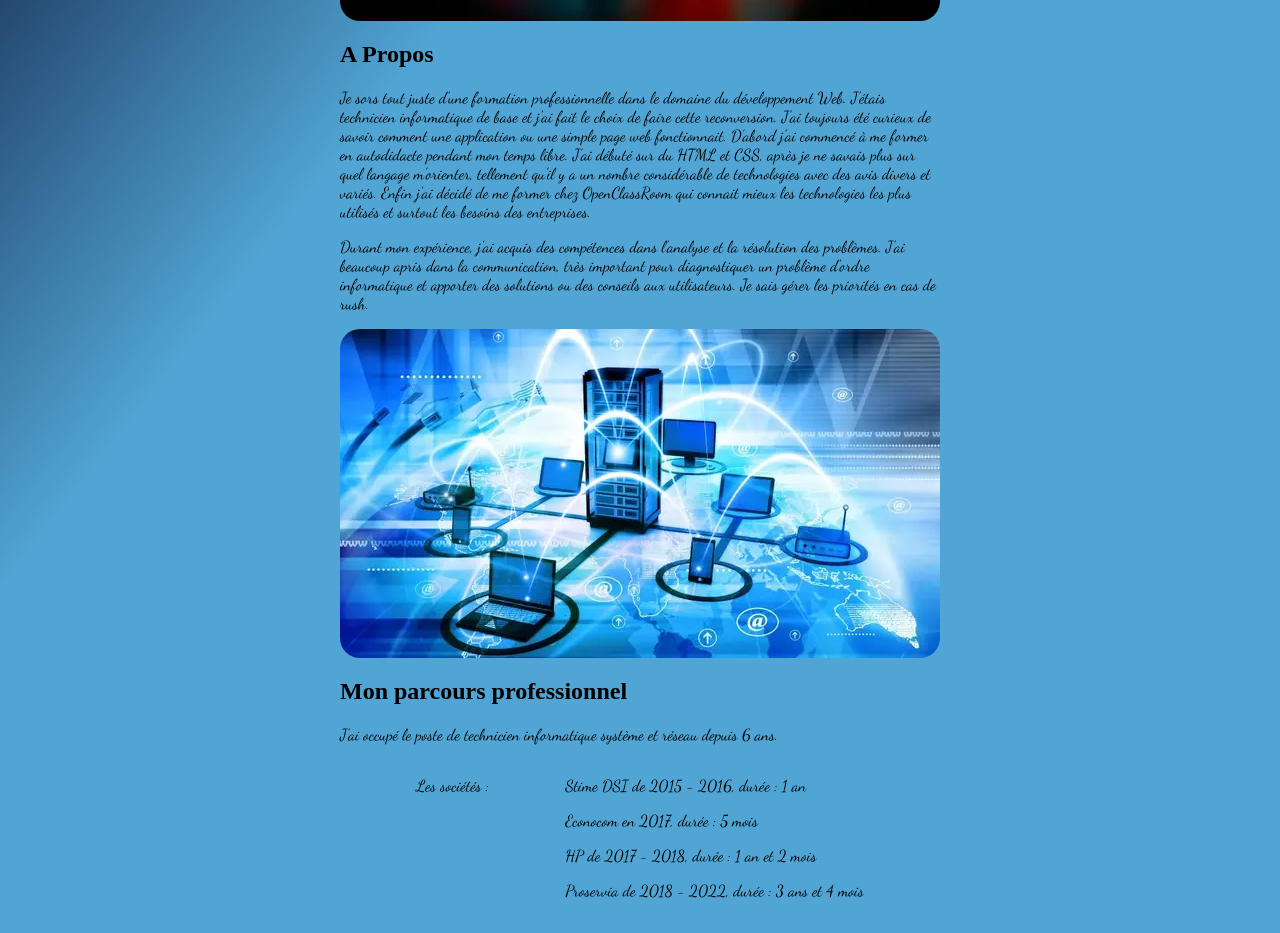
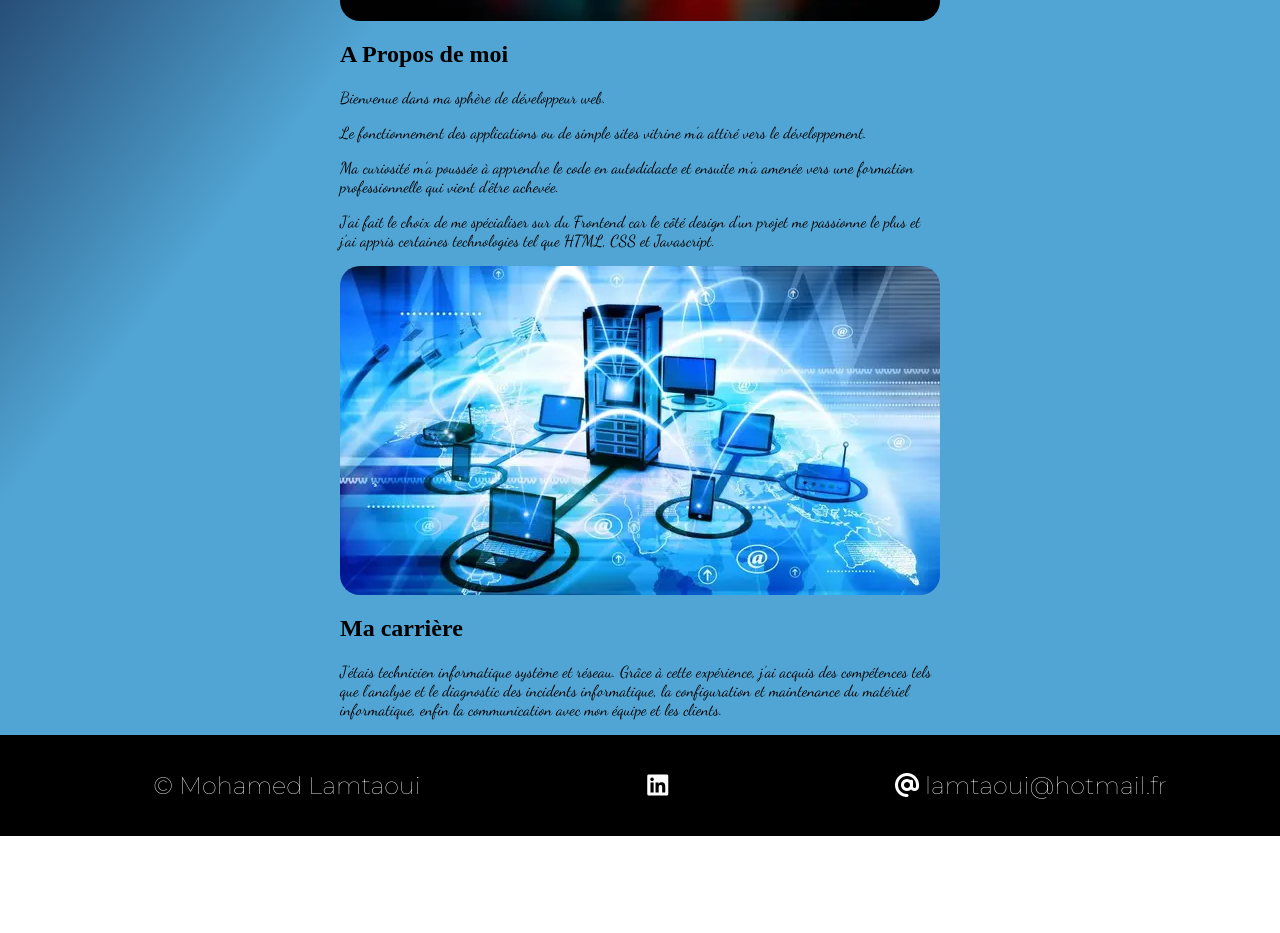
Before and after one commit to lamOpenclassroom/portfolio, a React (Create React App) app: page / in a window 1280 px wide. Shown: the part 457-1390 px from the top of the page. After the commit the page ends 1293 px from the top, so only its background shows below. Built offline with nearby package versions, Linux system fonts and the light colour scheme.

Commit message:
modified text about me

```diff
--- a/src/App.js
+++ b/src/App.js
@@ -25,7 +25,7 @@ function App() {
             <Route path="/contact" element={<Contact />} />
             <Route path="/detail/:idDetail" element={<Detail />} />
             <Route path="/*" element={<Error/>} />
-            <Route path='/sent' element={<Sent /> } />
+            <Route path='/sent' element={<Sent />} />
         </Routes>
         </main>
         <Footer />
--- a/src/assets/style/propos.scss
+++ b/src/assets/style/propos.scss
@@ -1,4 +1,7 @@
 #main-page{
+    .parcours{
+        flex-direction: row-reverse;
+    }
     padding: 160px 30px 0;
     .propos,.parcours{
         display: flex;
@@ -23,13 +26,7 @@
                 width: 100%;
             }
         }
-    .bloc-soc{
-        display: flex;
-        flex-wrap: wrap;
-        justify-content: space-evenly;
+
     }
+
 }
-}
-.parcours{
-    flex-direction: row-reverse;
-}
--- a/src/components/Header.js
+++ b/src/components/Header.js
@@ -1,4 +1,4 @@
-import {useState} from "react";
+import { useState } from "react";
 import { Link } from "react-router-dom";
 import "../assets/style/header.scss";
 
--- a/src/pages/About.js
+++ b/src/pages/About.js
@@ -8,19 +8,11 @@ function About() {
             <section className='propos'>
                 <img alt="un ordinateur" src={imagePc} />
                 <div className='presentation'>
-                    <h1>A Propos</h1>
-                    <p>Je sors tout juste d'une formation professionnelle dans le domaine du développement Web.
-                        J'étais technicien informatique de base et j'ai fait le choix de faire cette reconversion.
-                        J'ai toujours été curieux de savoir comment une application ou une simple page web fonctionnait.
-                        D'abord j'ai commencé à me former en autodidacte pendant mon temps libre.
-                        J'ai débuté sur du HTML et CSS, après je ne savais plus sur quel langage m'orienter,
-                        tellement qu'il y a un nombre considérable de technologies avec des avis divers et variés.
-                        Enfin j'ai décidé de me former chez OpenClassRoom qui connait mieux les technologies les plus utilisés et surtout les besoins
-                        des entreprises.
-                    </p>
-                    <p>Durant mon expérience, j'ai acquis des compétences dans l'analyse et la résolution des problèmes.
-                    J'ai beaucoup apris dans la communication, très important pour diagnostiquer un problème d'ordre informatique et apporter des solutions ou des conseils aux utilisateurs.
-                    Je sais gérer les priorités en cas de rush.</p>
+                    <h1>A Propos de moi</h1>
+                    <p>Bienvenue dans ma sphère de développeur web.</p>
+                    <p>Le fonctionnement des applications ou de simple sites vitrine m’a attiré vers le développement.</p>
+                    <p> Ma curiosité m’a poussée à apprendre le code en autodidacte et ensuite m’a amenée vers une formation professionnelle qui vient d’être achevée.</p>
+                    <p>J’ai fait le choix de me spécialiser sur du Frontend car le côté design d’un projet me passionne le plus et j’ai appris certaines technologies tel que HTML, CSS et Javascript.</p>
                 </div>
             </section>
 
@@ -28,19 +20,10 @@ function About() {
                 <img alt="représente le système d'information IT" src={imageIt} />
 
                 <div className='presentation'>
-                    <h1>Mon parcours professionnel</h1>
-                    <p>J'ai occupé le poste de technicien informatique système et réseau depuis 6 ans.</p>
-                    <div className='bloc-soc'>
-                        <p>Les sociétés : </p>
-                        <div className='list-soc'>
-                            <p>Stime DSI de 2015 - 2016, durée : 1 an</p>
-                            <p>Econocom en 2017, durée : 5 mois </p>
-                            <p>HP de 2017 - 2018, durée : 1 an et 2 mois</p>
-                            <p>Proservia de 2018 - 2022, durée : 3 ans et 4 mois</p>
-                        </div>
-                    </div>
-                    <p>Pour le compte des entreprises : </p>
-                    <p>Les Mousquetaires, Dalkia, la SG, France télévision, SNCF, AG2R, La Mutuelle générale. </p>
+                    <h1>Ma carrière</h1>
+                    <p>J’étais technicien informatique système et réseau.
+                    Grâce à cette expérience, j’ai acquis des compétences tels que l’analyse et le diagnostic des incidents informatique, la configuration et maintenance du matériel informatique, enfin la communication avec mon équipe et les clients.
+                    </p>
                 </div>
 
             </section>
```
Lines whose indentation alone changed are shown as unchanged.
